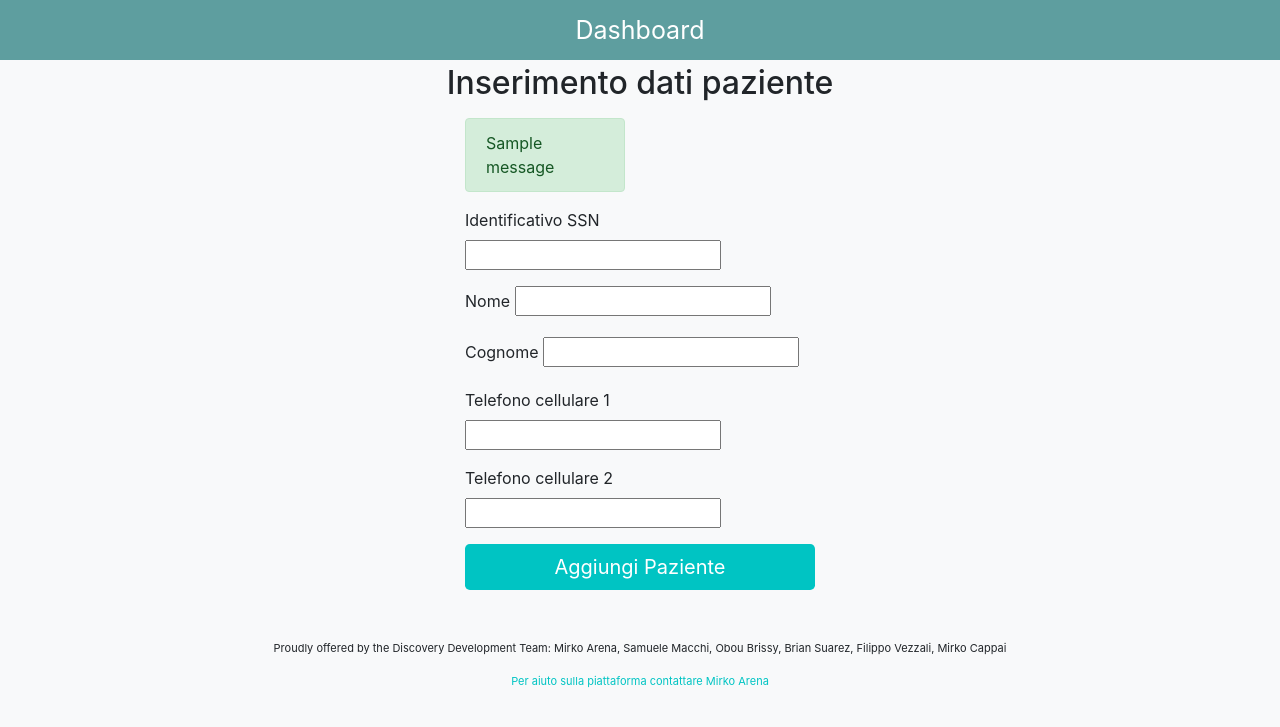
After one commit to 8sam9/staysafe-med, a Django app: template templates/doctor/patient_create.html in a window 1280 px wide. The commit adds this page. Shown: the top 727 px of the page. Run offline with Django 3.2, Linux system fonts and the light colour scheme; the template is opened without the code that fills it, so the values that code supplies are empty, except form fields; tables that the repository leaves empty hold one stand-in row (values such as "Sample post"); one stand-in notice (Sample message) is shown; form fields are guessed from the names that the template uses; some libraries are stand-ins or nearby versions.

Commit message:
Added Patient create form

```diff
--- a/forms/patient_form.py
+++ b/forms/patient_form.py
@@ -4,4 +4,4 @@ from staysafemed.models.patient import Patient
 class PatientDataForm(ModelForm):
     class Meta:
         model = Patient
-        fields = ['ssn', 'mobile_number_1', 'mobile_number_2']
+        fields = [ 'ssn', 'first_name', 'last_name', 'mobile_number_1', 'mobile_number_2' ]
--- a/templates/doctor/master.html
+++ b/templates/doctor/master.html
@@ -21,7 +21,7 @@
 <body class="bg-light">
 
 <div class="header">
-<p>Dottor CANE - Dashboard</p>
+<p>Dashboard</p>
 </div>
 {% block content %}
 {% endblock %}
--- a/templates/doctor/partials/add_patient_button.html
+++ b/templates/doctor/partials/add_patient_button.html
@@ -1,5 +1,5 @@
 <div class="add_patient_button_wrapper">
-    <a href="#" class="addPatient button">
+    <a href="{% url 'doctor.patients.add' %}" class="addPatient button">
         Aggiungi Paziente
     </a>
 </div>
--- a/templates/doctor/partials/patients_list.html
+++ b/templates/doctor/partials/patients_list.html
@@ -26,14 +26,16 @@
             <tr>
                 <td>{{patient.ssn}}</td>
                 <td>{{patient.patientFullName}}</td>
-
+                {% if patient.lastIllnessData %}
                 <td>{{ patient.lastIllnessData.breath_frequency }}</td>
                 <td>{{ patient.lastIllnessData.heart_rate }}</td>
                 <td>{{ patient.lastIllnessData.systolic_pressure }}</td>
                 <td>{{ patient.lastIllnessData.body_temperature|floatformat }} °C</td>
                 <td>{% if patient.lastIllnessData.oxygen_saturation %}{{ patient.lastIllnessData.oxygen_saturation }}{% endif %}</td>
-
                 <td>{% if patient.illnessdata_set.last.mews_score %}{{patient.illnessdata_set.last.mews_score}}{% endif %}</td>
+                {% else %}
+                <td colspan="6"></td>
+                {% endif %}
                 <td>{{patient.mobile_number_1}}</td>
                 <td><a href="javascript:window.location='https://wa.me/{{patient.mobile_number_1}}/?text='+encodeURIComponent(window.location.origin + '/{{patient.currentPatientOTP.otp}}/')"><i class="fab fa-whatsapp info-patient-icon"></i></a></td>
                 <td><a href="{% url 'doctor.patients.detail' patient.id %}"><i class="fas fa-info-circle info-patient-icon"></i></a></td>
--- /dev/null
+++ b/templates/doctor/patient_create.html
@@ -0,0 +1,52 @@
+{% extends 'doctor/master.html' %}
+{% load widget_tweaks %}
+
+{% block content %}
+<div class="container">
+    <div class="pt-1 pb-2 text-center">
+        <h2>Inserimento dati paziente</h2>
+    </div>
+    <div class="row justify-content-center">
+        <div class="col-lg-4 col-md-6">
+            <div class="row">
+                <div class="col">
+                    {% if messages %}
+                        <div class="row">
+                            <div class="col-lg-6">
+                                {% for message in messages %}
+                                    <div class="alert {% if message.tags %}alert-{% if message.level == DEFAULT_MESSAGE_LEVELS.ERROR %}danger{% else %}{{ message.tags }}{% endif %}{% endif %}" role="alert">{{ message }}</div>
+                                {% endfor %}
+                            </div>
+                        </div>
+                    {% endif %}
+                    <form action="" method="POST">
+                        {% csrf_token %}
+                        <div class="form-group">
+                            <label for="{{ form.ssn.id_for_label }}">Identificativo SSN</label>
+                            {{ form.ssn | add_class:"form-control" }}
+                        </div>
+                        <div class="form-group">
+                            <label for="{{ form.first_name.id_for_label }}">Nome</label>
+                            {{ form.first_name | add_class:"form-control" }}
+                        </div>
+                        <div class="form-group">
+                            <label for="{{ form.last_name.id_for_label }}">Cognome</label>
+                            {{ form.last_name | add_class:"form-control" }}
+                        </div>
+                        <div class="form-group">
+                            <label for="{{ form.mobile_number_1.id_for_label }}">Telefono cellulare 1</label>
+                            {{ form.mobile_number_1 | add_class:"form-control" }}
+                        </div>
+                        <div class="form-group">
+                            <label for="{{ form.mobile_number_2.id_for_label }}">Telefono cellulare 2</label>
+                            {{ form.mobile_number_2 | add_class:"form-control" }}
+                        </div>
+                        <input type="submit" value="Aggiungi Paziente" class="btn btn-lg btn-block btn-success btn-submit">
+                    </form>
+                </div>
+            </div>
+        </div>
+    </div>
+</div>
+
+{% endblock %}
--- a/templates/doctor/patient_detail.html
+++ b/templates/doctor/patient_detail.html
@@ -8,7 +8,7 @@
                 <h1>Paziente: {{ patient.patientFullName }}</h1>
                 <h3 class="mb-5">SSN: {{ patient.ssn }}</h3>
                 <h5>Dati del paziente:</h5>
-                {% if illnessdata is not None %}
+                {% if illnessdata %}
                     <table class="table table-bordered table-striped">
                         <thead>
                             <tr>
--- a/urls.py
+++ b/urls.py
@@ -5,6 +5,7 @@ from staysafemed.views import *
 urlpatterns = [
     path('patients/', include([
         path('', PatientsDoctorListView.as_view(), name='doctor.patients.list'),
+        path('add/', PatientDoctorAddView.as_view(), name='doctor.patients.add'),
         path('<int:id>/', PatientDoctorDetailView.as_view(), name='doctor.patients.detail')
     ])),
     path('doc/', include([
--- a/views/__init__.py
+++ b/views/__init__.py
@@ -1,3 +1,3 @@
 from .patient_illnessdata_view import PatientIllnessDataView
-from .patient_doctor_views import PatientsDoctorListView, PatientDoctorDetailView
+from .patient_doctor_views import PatientsDoctorListView, PatientDoctorDetailView, PatientDoctorAddView
 from .doctor_auth_view import DoctorAuthView
```
Also changed, not shown: views/patient_doctor_views.py (+24 -1 lines).
